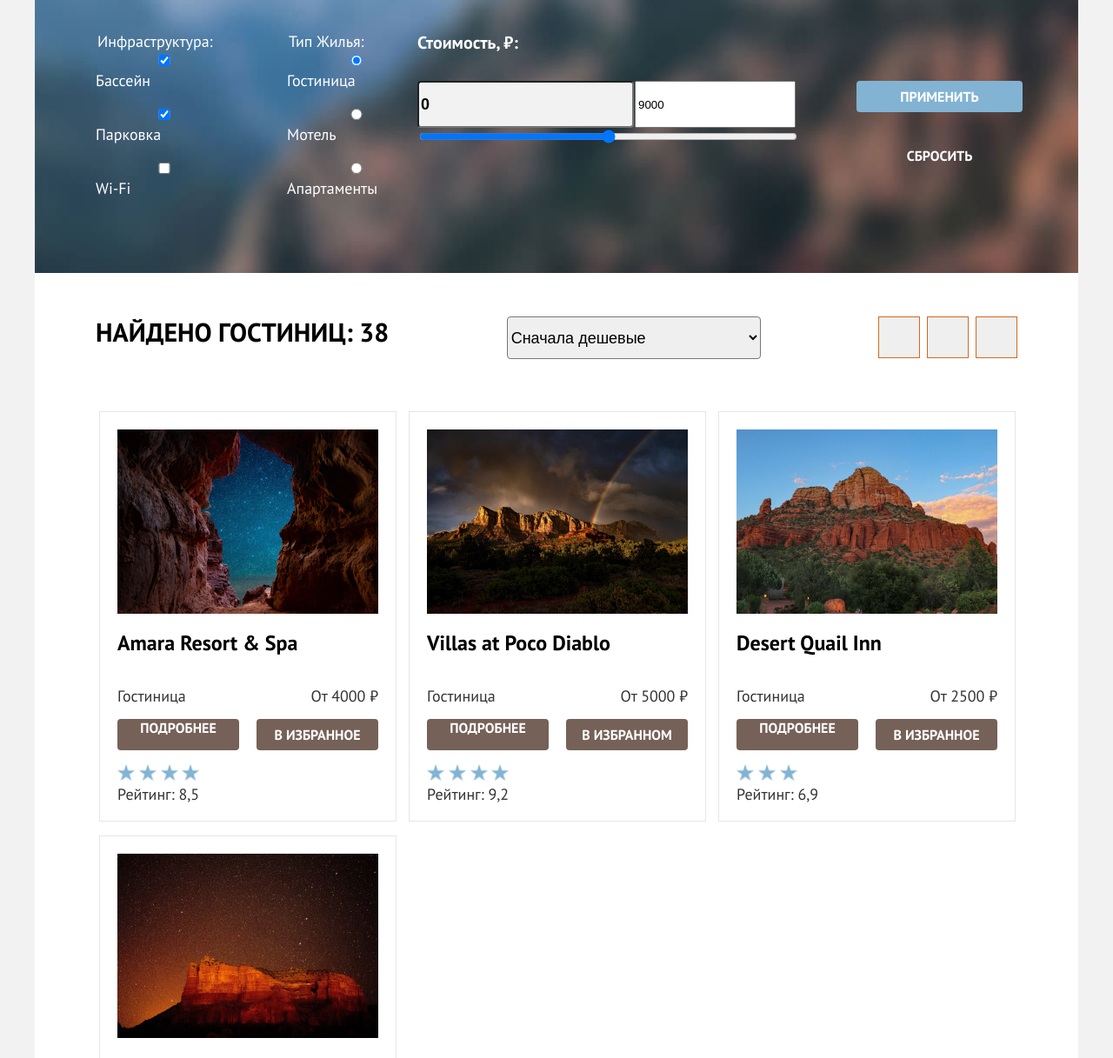
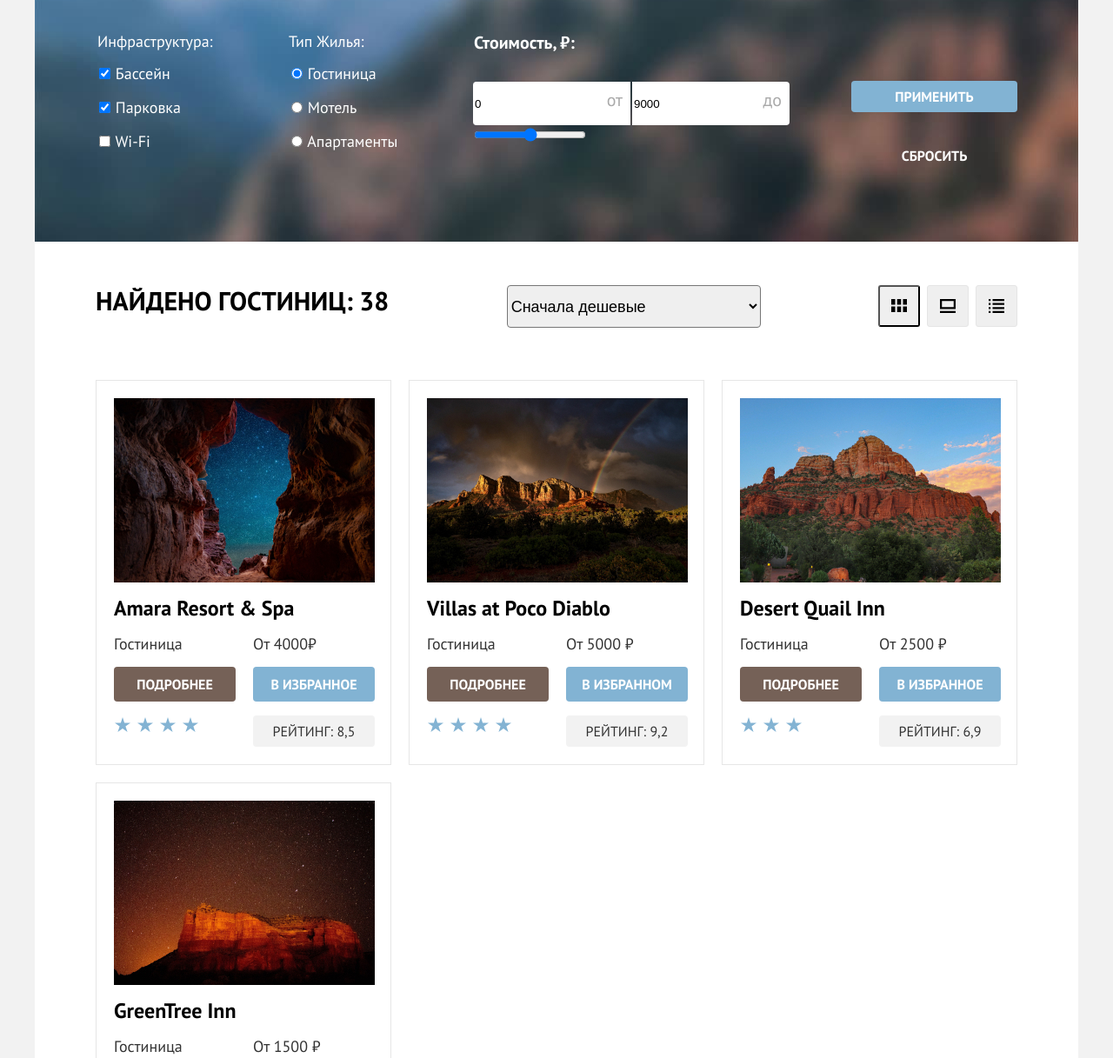
Before and after one commit to htmlacademy-htmlcss/2250987-sedona-36, a plain HTML site: page catalog.html in a window 1280 px wide. Shown: the part 201-1418 px from the top of the page at 87% size. Drawn offline with Linux system fonts and the light colour scheme.

Commit message:
добавлены мелкие детали

```diff
--- a/catalog.html
+++ b/catalog.html
@@ -26,12 +26,11 @@
           </ul>
 
           <ul class="navigation-usering">
-            <li class="navigation-usering-item">
-              <a class="navigation-usering-link" href="#">
-                <span class="visually-hidden">
-                  Поиск
-                </span>
-              </a>
+            <li class="navigation-usering-first">
+              <img src="images/search.svg" alt="Кнопка поиска." class="navigation-icon" width="19" height="17">
+            </li>
+            <li class="navigation-usering-circle">
+              <span class="number">12</span>
             </li>
             <li class="navigation-usering-second">
               <svg class="navigation-icon" aria-hidden="true" focusable="false" width="19" height="17" viewBox="0 0 19 17" xmlns="http://www.w3.org/2000/svg">
@@ -73,16 +72,16 @@
             <div>
               <form class="catalog-filter" action="https://echo.htmlacademy.ru/" method="get">
                 <fieldset class="catalog-filter-group-infrastructure">
-                  <legend class="catalog-filter-title">Инфраструктура:</legend>
+                  <legend class="catalog-filter-title levitate">Инфраструктура:</legend>
                   <ul class="catalog-filter-list">
                     <li class="catalog-filter-item">
-                      <label class="control">
+                      <label for class="control">
                         <input class="control-input" type="checkbox" checked name="Бассейн">
                         Бассейн
                       </label>
                     </li>
                     <li class="catalog-filter-item">
-                      <label class="control">
+                      <label for class="control">
                         <input class="control-input" type="checkbox" checked name="Парковка">
                         Парковка
                       </label>
@@ -120,18 +119,24 @@
                   </ul>
                 </fieldset>
 
-                <div class="catalog-price-filter">
-                  <p class="catalog-title-filter">Стоимость, ₽:</p>
+                <fieldset class="catalog-price-filter">
+                  <legend class="catalog-title-filter">Стоимость, ₽:</legend>
 
-                  <div class="catalog-price-input">
+                  <div class="catalog-input-container">
+                    <div class="catalog-input-box">
+                      <input class="conteol-input-min input-height" type="number" name="min-price" value="0">
+                      <div class="catalog-ot">от</div>
+                    </div>
 
-                    <input class="control-input-min" type="number" name="min-price" value="0">
-                    <input class="control-input-max" type="number" name="max-price" value="9000">
 
-                </div>
-                  <input class="control-input" type="range" name="price-range">
-                </div>
+                    <div class="catalog-input-box">
+                    <input class="conteol-input-max input-height" type="number" name="max-price" value="9000">
 
+                    <div class="catalog-ot">до</div>
+                    </div>
+                  </div>
+                  <input class="conteol-input" type="range" name="price-range">
+                </fieldset>
 
                 <div class="filter-button-wrapper">
                   <button class="button button-filter" type="submit">ПРИМЕНИТЬ</button>
@@ -146,110 +151,108 @@
             <h2 class="title">НАЙДЕНО ГОСТИНИЦ: 38</h2>
             <select class="select-control" aria-label="Сортировка">
               <option value="cheap">Сначала дешевые</option>
-              <option value="popular">Не очень дешевые</option>
-              <option value="expensive">Да живите вы в них сами!</option>
+              <option value="popular">Сначала популярные</option>
+              <option value="expensive">Сначала дорогие</option>
             </select>
 
             <ul class="view-pagination-list">
               <li class="view-list-cards">
-                <button class="view-buttons">
+                <button class="view-buttons-first">
                 </button>
               </li>
               <li class="view-list-cards">
-                <button class="view-buttons">
+                <button class="view-buttons-second">
                 </button>
               </li>
               <li class="view-list-cards">
-                <button class="view-buttons">
+                <button class="view-buttons-third">
                 </button>
               </li>
             </ul>
           </div>
-          <ul class="hotel-card-list">
-            <li class="hotel-card-item">
-              <a class="hotel-card-link" href="#">
-                <img class="hotel-card-image" src="images/hotels/hotel-1.jpg" width="300" height="212" alt="Amara Resort & Spa.">
-                <h3 class="hotel-card-title">Amara Resort & Spa</h3>
-             </a>
-            <div class="hotel-card-wrapper">
-            <span class="hotel">Гостиница</span>
-            <b class="hotel-price">От 4000 ₽</b>
-            <a class="button hotel-description-button" href="#">Подробнее</a>
-            <button class="button button-favorites" type="button">В избранное</button>
-              <div class="rating-list-hotels">
-                <p>
-                  <i class="star-icon"></i>
-                  <i class="star-icon"></i>
-                  <i class="star-icon"></i>
-                  <i class="star-icon"></i>
-                </p>
-                <p>
-                  <span>Рейтинг: 8,5</span>
-                </p>
+
+          <ul class="search-result-list">
+            <li class="search-result-item">
+              <a class="search-result-card" href="#">
+                <img class="search-result-img" src="images/hotels/hotel-1.jpg" width="300" height="212"
+                  alt="вид из ущелья на звездное небо.">
+              </a>
+              <h3 class="search-result-hotel">Amara Resort & Spa</h3>
+              <p class="search-result-type">Гостиница</p>
+              <p class="search-result-price">От 4000₽</p>
+              <a class="search-result-link" href="#">Подробнее</a>
+              <button class="button search-result-button" type="button">В избранное</button>
+              <div class="search-result-starsbox">
+                <span class="rating-star"></span>
+                <span class="rating-star"></span>
+                <span class="rating-star"></span>
+                <span class="rating-star"></span>
+
               </div>
+              <p class="rating-text">рейтинг:
+                <span class="rating-number">8,5</span>
+              </p>
             </li>
-            <li class="hotel-card-item">
-          <a class="hotel-card-link" href="#">
-            <img class="hotel-card-image" src="images/hotels/hotel-2.jpg" width="300" height="212" alt="Радуга над горами.">
-            <h3 class="hotel-card-title">Villas at Poco Diablo</h3>
-          </a>
-          <div class="hotel-card-wrapper">
-          <span class="hotel">Гостиница</span>
-          <b class="hotel-price">От 5000 ₽</b>
-          <a class="button hotel-description-button" href="#">Подробнее</a>
-         <button class="button button-favorites-checked" type="button">В избранном</button>
-              <div class="rating-list-hotels">
-                <p>
-                  <i class="star-icon"></i>
-                  <i class="star-icon"></i>
-                  <i class="star-icon"></i>
-                  <i class="star-icon"></i>
-                </p>
-                <p>
-                  <span>Рейтинг: 9,2</span>
-                </p>
-               </div>
+
+            <li class="search-result-item">
+              <a class="search-result-card" href="#">
+                <img class="search-result-img" src="images/hotels/hotel-2.jpg" width="300" height="212"
+                  alt="горы на фоне радуги.">
+              </a>
+              <h3 class="search-result-hotel">Villas at Poco Diablo
+              </h3>
+              <p class="search-result-type">Гостиница</p>
+              <p class="search-result-price">От 5000 ₽</p>
+              <a class="search-result-link" href="#">Подробнее</a>
+              <button class="button search-result-button pressed-button" type="button">В избранном</button>
+              <div class="search-result-starsbox">
+                <span class="rating-star"></span>
+                <span class="rating-star"></span>
+                <span class="rating-star"></span>
+                <span class="rating-star"></span>
+              </div>
+              <p class="rating-text">рейтинг:
+                <span class="rating-number">9,2</span>
+              </p>
             </li>
-            <li class="hotel-card-item">
-          <a class="hotel-card-link" href="#">
-            <img class="hotel-card-image" src="images/hotels/hotel-3.jpg" width="300" height="212" alt="Красные скалы.">
-            <h3 class="hotel-card-title">Desert Quail Inn</h3>
-          </a>
-          <div class="hotel-card-wrapper">
-          <span class="hotel">Гостиница</span>
-          <b class="hotel-price">От 2500 ₽</b>
-          <a class="button hotel-description-button" href="#">Подробнее</a>
-          <button class="button button-favorites" type="button">В избранное</button>
-              <div class="rating-list-hotels">
-                <p>
-                  <i class="star-icon"></i>
-                  <i class="star-icon"></i>
-                  <i class="star-icon"></i>
-                </p>
-                <p>
-                  <span>Рейтинг: 6,9</span>
-                </p>
-               </div>
+
+            <li class="search-result-item">
+              <a class="search-result-card" href="#">
+                <img class="search-result-img" src="images/hotels/hotel-3.jpg" width="300" height="212"
+                  alt="песчаные горы, покрытые зеленым кустарником.">
+              </a>
+              <h3 class="search-result-hotel">Desert Quail Inn</h3>
+              <p class="search-result-type">Гостиница</p>
+              <p class="search-result-price">От 2500 ₽</p>
+              <a class="search-result-link" href="#">Подробнее</a>
+              <button class="button search-result-button" type="button">В избранное</button>
+              <div class="search-result-starsbox">
+                <span class="rating-star"></span>
+                <span class="rating-star"></span>
+                <span class="rating-star"></span>
+              </div>
+              <p class="rating-text">рейтинг:
+                <span class="rating-number">6,9</span>
+              </p>
             </li>
-            <li class="hotel-card-item">
-          <a class="hotel-card-link" href="#">
-            <img class="hotel-card-image" src="images/hotels/hotel-4.jpg" width="300" height="212" alt="Скалы под звездным небом.">
-            <h3 class="hotel-card-title">GreenTree Inn</h3>
-          </a>
-          <div class="hotel-card-wrapper">
-          <span class="hotel">Гостиница</span>
-          <b class="hotel-price">От 1500 ₽</b>
-          <a class="button hotel-description-button" href="#">Подробнее</a>
-          <button class="button button-favorites" type="button">В избранное</button>
-              <div class="rating-list-hotels">
-                <p>
-                  <i class="star-icon"></i>
-                  <i class="star-icon"></i>
-                </p>
-                <p>
-                  <span>Рейтинг: 5,0</span>
-                </p>
-               </div>
+
+            <li class="search-result-item">
+              <a class="search-result-card" href="#">
+                <img class="search-result-img" src="images/hotels/hotel-4.jpg" width="300" height="212" alt="песчаные горы.">
+              </a>
+              <h3 class="search-result-hotel">GreenTree Inn</h3>
+              <p class="search-result-type">Гостиница</p>
+              <p class="search-result-price">От 1500 ₽</p>
+              <a class="search-result-link" href="#">Подробнее</a>
+              <button class="button search-result-button" type="button">В избранное</button>
+
+              <div class="search-result-starsbox">
+                <span class="rating-star"></span>
+                <span class="rating-star"></span>
+              </div>
+              <p class="rating-text">рейтинг:
+                <span class="rating-number">5,0</span>
+              </p>
             </li>
           </ul>
 
--- a/css/styles.css
+++ b/css/styles.css
@@ -4,7 +4,7 @@ html {
   padding: 0;
 }
 
-p{
+p {
   margin:0;
 }
 
@@ -132,19 +132,24 @@ body {
 
 .navigation-usering-link {
   display: block;
-  width: 44px;
+  width: 10px;
   height: 64px;
 }
 
+
   .button-navigation {
-  display: block;
+    display: flex;
     box-sizing: border-box;
     min-width: 160px;
     margin: 0;
-  padding: 0;
+    /* padding: 8px; */
     padding-top: 8px;
     margin-left: 20px;
+    flex-direction: row;
+    justify-content: center;
 }
+
+
 
 /* index - hero */
 
@@ -340,7 +345,6 @@ body {
 .footer-container {
   display: flex;
  justify-content: space-between;
-  padding: 0;
   align-items: center;
   padding: 40px 70px 30px 70px;
 }
@@ -417,6 +421,7 @@ body {
   line-height: 24px;
   font-weight: 700;
   padding-bottom: 32px;
+  margin-top: 69px;
 }
 
 .catalog-filter-item {
@@ -463,8 +468,31 @@ body {
 
 .catalog-filter-list {
   list-style-type: none;
-  margin: 0;
+  margin-top: 15px;
   padding: 0;
+}
+
+.catalog-input-container{
+  display: flex;
+
+}
+
+.catalog-input-box{
+  position: relative;
+  padding: 1px;
+}
+
+.catalog-ot{
+  position: absolute;
+  top:12px;
+  right:10px;
+  color: darkgray;
+  font-size: 20px;
+}
+
+.input-height{
+  height: 48px;
+  border: none;
 }
 
 .catalog-filter-group-type {
@@ -475,6 +503,15 @@ body {
   margin-right: auto;
 }
 
+
+.conteol-input-min{
+  border-radius: 4px 0 0 4px;
+}
+
+.conteol-input-max{
+  border-radius: 0 4px 4px 0;
+}
+
 .catalog-price-filter {
   margin: 0;
   padding: 0;
@@ -483,6 +520,7 @@ body {
   /* display: flex; */
     /* margin-left: auto; */
     /* flex-direction: column; */
+  border: none;
 }
 .catalog-price-input{
   display: flex;
@@ -530,21 +568,18 @@ body {
   width: 230px;
 }
 
-.control-input-min,ч
-.control-input-max {
-  min-width: 143px;
-  min-height: 48px;
+
+.control-input {
+  min-width: 12px;
+  min-height: 9px;
   border-radius: 4px;
-  background-color: #F2F2F2;
+  background-color: #f0ebeb;
   font-size: 18px;
-  line-height: 24px;
+  line-height: 23px;
   font-weight: 700;
   margin-right: 1px;
 }
 
-.control-input{
-  width: 100%;
-}
 
 .filter-button-wrapper {
   margin: 0;
@@ -564,6 +599,12 @@ body {
   padding-top: 40px;
   padding-bottom: 8px;
 }
+
+.button-favorites{
+  background-color: #82B3D3;
+}
+
+
 
 /* catalog - сортируем отели */
 
@@ -594,110 +635,154 @@ body {
   margin: 0;
   padding: 0;
   justify-content: space-between;
-}
 
-.view-buttons {
-  border: chocolate solid 1px;
-  width: 48px;
-  height: 48px;
-}
-
-.hotel-card-list {
-  padding:0;
-  margin: 0;
-  display: flex;
-  flex-wrap: wrap;
-  display: grid;
-  gap: 16px;
-  grid-template-columns: repeat(3,340px);
-  list-style: none;
-  margin-bottom: 80px;
-  justify-content: center;
 
 }
 
-.hotel-card-item {
-  width: 340px;
-  display: flex;
-  flex-direction: column;
-  border: 1px solid #E6E6E6;
+.view-buttons-first {
+  border: #000 (19, 9, 2) solid 1px;
+  border-radius: 3px;
+  background-image: url("../images/cards.svg");
+
+}
+.view-buttons-second {
+  border: #E5E5E5  solid 1px;
+  border-radius: 3px;
+  background-image: url("../images/cards-1.svg");
+
 }
 
-.hotel-card-image {
-  width: 300px;
-  padding: 20px;
-  padding-bottom: 16px;
+.view-buttons-third {
+  border: #E5E5E5 solid 1px;
+  border-radius: 3px;
+  background-image: url("../images/cards-2.svg");
+
 }
 
-.hotel-card-wrapper {
+.view-list-cards button {
+  width: 48px;
+  height: 48px;
+  background-repeat: no-repeat;
+  background-position: center;
+  background-size: 40%;
+}
+
+/* pagination или КНОПКИ */
+
+
+.search-result-list {
+  margin: 0;
+  padding: 0;
+  list-style-type: none;
   display: grid;
-  grid-template-columns: repeat(2,140px);
+  grid-template-columns: 340px 340px 340px;
+  grid-template-rows: auto;
+  gap: 20px;
+  justify-content: center;
+}
+
+
+.search-result-item {
+  display: grid;
+  grid-template-columns: 140px 140px;
+  grid-template-rows: 212px 1fr;
   row-gap: 16px;
   column-gap: 20px;
+  box-sizing: border-box;
   padding: 20px;
+  width: 340px;
+  border: 1px solid #E6E6E6;
+  align-items:start;
 }
 
-.hotel-price {
-  font-weight: 400;
-  font-size: 18px;
-  line-height: 21px;
-  text-align: right;
-  color: #333333;
+.search-result-card {
+  display: block;
+  max-width: 100%;
+  height: 100%;
 }
 
-.hotel-card-link {
-  text-decoration: none;
-  color: #000000;
+.search-result-card {
+  margin-bottom: 16px;
 }
-.hotel-card-title {
-  font-weight: 700;
+
+
+.search-result-hotel {
+  grid-column: 1/3;
   font-size: 24px;
   line-height: 28px;
+  font-weight: 700;
+  color: #000000;
   margin: 0;
-  margin-bottom: 16px;
-  padding-left: 20px;
  }
 
-.hotel-card-rate {
+ .search-result-price,
+.search-result-type {
+  margin: 0;
+}
+
+
+.search-result-link {
+  background-color: #756157;
+  color: #ffffff;
+  text-decoration: none;
+  box-sizing: border-box;
+  min-width: 140px;
+  font-weight: 700;
   font-size: 16px;
   line-height: 20px;
   text-transform: uppercase;
+  padding: 10px 5px;
+  text-align: center;
+  border-radius: 4px;
+  align-self: stretch;
+  display: flex;
+  flex-wrap: wrap;
+  align-items: center;
+  justify-content: center;
 }
 
-.button-catalog-more,
-.button-catalog-to-favorites,
-.button-catalog-in-favorites {
+.search-result-button {
+  font-family: inherit;
   min-width: 140px;
-  font-family: 'PT Sans';
-  font-style: normal;
-  text-align: center;
+  background-color: #82B3D3;
+  padding: 10px 5px;
   text-transform: uppercase;
-  padding: 3px 25px;
-  font-weight: bold;
-  color: #fff;
-  font-size: 16px;
-  line-height: 20px;
-  background-color: #756157;
+  color: #ffffff;
+  border: none;
   border-radius: 4px;
-  text-decoration: none;
+  align-self: stretch;
 }
 
-
-.button-catalog-to-favorites {
-  background-color: #82B3D3;
+.rating-star {
+  background-image: url(../images/star.svg);
+  background-repeat: no-repeat;
+  background-position: center center;
+  display: block;
+  width: 20px;
+  height: 20px;
+  margin-right: 6px;
 }
 
-.button-catalog-in-favorites {
-  background-color: #7DB54F;
+.search-result-starsbox {
+  display: flex;
 }
 
-.catalog-hotel {
-display: grid;
-flex-direction: column;
+user agent stylesheet
+div
 
+.rating-text {
+  margin: 0;
+  font-size: 16px;
+  min-width: 140px;
+  border-radius: 4px;
+  padding: 8px 5px;
+  box-sizing: border-box;
+  line-height: 20px;
+  background-color: #F2F2F2;
+  text-transform: uppercase;
+  text-align: center;
 }
 
-/* pagination или КНОПКИ */
 
 .paginations-wrapper {
   width: 1060px;
@@ -892,7 +977,7 @@ margin-bottom: 8px;;
   display: inline-block;
   width: 20px;
   height: 20px;
-  background-image: url('../images/penta.png');
+  background-image: url('../images/star.svg');
   background-repeat: no-repeat;
   background-size: contain;
 }
@@ -900,3 +985,59 @@ margin-bottom: 8px;;
 .star-icon:nth-of-type(1) {
   background-position: 0 0;
 }
+
+
+.navigation-usering-first {
+  margin-right: 27px;
+}
+
+
+  .navigation-usering-circle {
+    margin-right: 500;
+    margin-top: -22px;
+    position: absolute;
+    margin-left: 54px;
+}
+
+.number {
+  position: absolute;
+  top: -14px;
+  right: -20px;
+  width: 20px;
+  height: 20px;
+  border-radius: 50%;
+  background-color: #7DB54F;
+  color: #fff;
+  font-size: 10px;
+  font-weight: normal;
+  text-align: center;
+  line-height: 20px;
+  z-index: 1;
+}
+
+
+.rating-text {
+  margin: 0;
+  font-size: 16px;
+  min-width: 140px;
+  border-radius: 4px;
+  padding: 8px 5px;
+  box-sizing: border-box;
+  line-height: 20px;
+  background-color: #F2F2F2;
+  text-transform: uppercase;
+  text-align: center;
+}
+
+.rating-text {
+  margin: 0;
+  font-size: 16px;
+  min-width: 140px;
+  border-radius: 4px;
+  padding: 8px 5px;
+  box-sizing: border-box;
+  line-height: 20px;
+  background-color: #F2F2F2;
+  text-transform: uppercase;
+  text-align: center;
+}
```
Also changed, not shown: index.html (+6 -8 lines), images/heart.png (deleted), images/heart.svg (added), images/penta.png (deleted), images/rectangle.png (added), images/rectangle.svg (added), images/search.svg (added), images/star.svg (added). Lines whose indentation alone changed are shown as unchanged.
